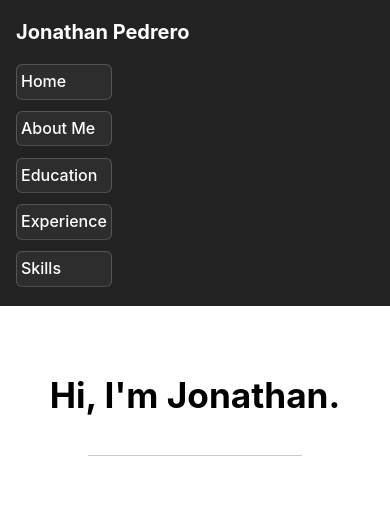
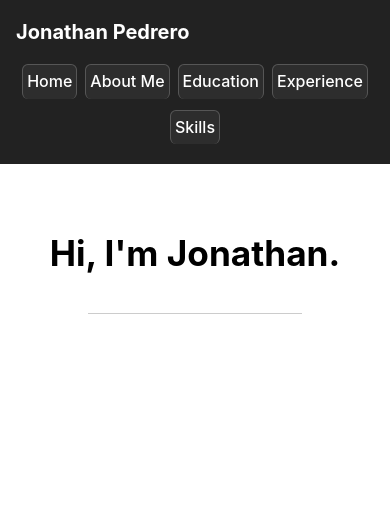
Before and after one commit to jlp3d/j-p-site, a plain HTML site: page index.html in a window 390 px wide. Shown: the top 522 px of the page. Drawn offline with Linux system fonts and the light colour scheme.

Commit message:
Update index.html

```diff
--- a/index.html
+++ b/index.html
@@ -211,6 +211,29 @@
       text-shadow: 0 0 10px rgba(100, 100, 100, 0.3), 0 0 20px rgba(100, 100, 100, 0.2), 0 0 30px rgba(100, 100, 100, 0.15);
     }
     @media only screen and (max-width: 600px) {
+  header {
+    flex-direction: column;
+    align-items: center;
+  }
+  nav {
+    display: flex !important;
+    flex-direction: row !important;
+    flex-wrap: wrap !important;
+    justify-content: center !important;
+    align-items: center;
+    gap: 0.5rem !important;
+    margin-top: 0.5rem;
+  }
+  nav a {
+    border-bottom: none !important;
+    border: 1px solid rgba(255, 255, 255, 0.2);
+    border-radius: 6px;
+    padding: 0.4rem 0.8rem;
+    font-size: 0.9rem;
+    background-color: rgba(255, 255, 255, 0.05);
+    display: inline-block;
+    white-space: nowrap;
+  }
   nav {
     display: flex;
     flex-direction: row;
```
